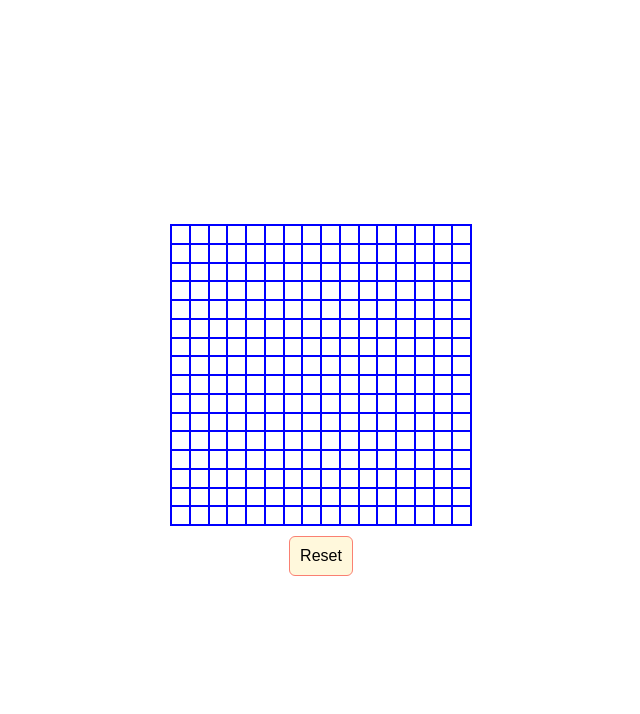
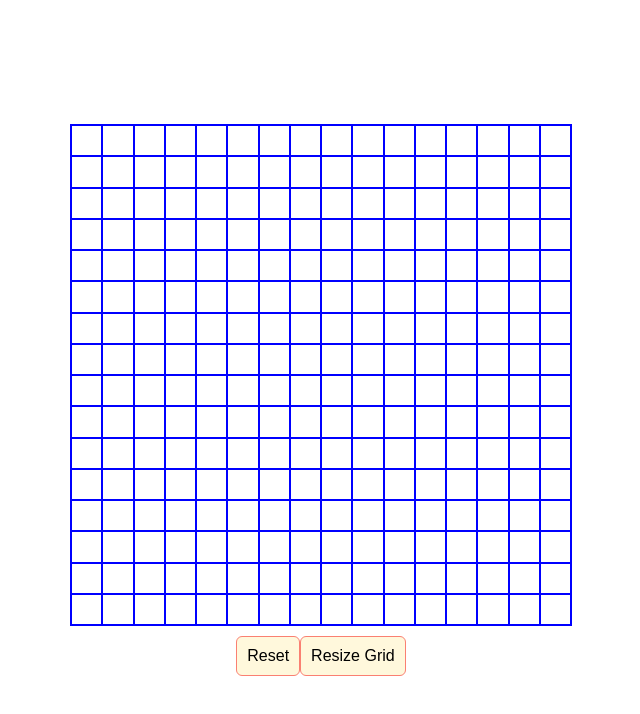
Before and after one commit to ytrms/odin-etch-a-sketch, a plain HTML site: page index.html in a window 1280 px wide. Shown: the whole page, without its empty margins (319-959 px from the left). Drawn offline with Linux system fonts and the light colour scheme.

Commit message:
add ability for user to resize grid

```diff
--- a/script.js
+++ b/script.js
@@ -1,10 +1,17 @@
 //@ts-check
-let numberOfCellsPerSide = 16;
+let initialSideLength = 16;
 const container = document.getElementsByClassName('container')[0];
 const body = document.querySelector('body');
 
+/**
+ * @param {number} sideLength
+ */
+function createGrid(sideLength) {
+  // delete existing grid
+  container.innerHTML = "";
+
   // create rows
-for (let i = 0; i < numberOfCellsPerSide; i++) {
+  for (let i = 0; i < sideLength; i++) {
     const row = document.createElement('div');
     row.classList.add('row');
     container.appendChild(row);
@@ -13,14 +20,13 @@ for (let i = 0; i < numberOfCellsPerSide; i++) {
   // in each row, create cells
   let rows = document.getElementsByClassName('row');
 
-for (let i = 0; i < numberOfCellsPerSide; i++) {
-  for (let n = 0; n < numberOfCellsPerSide; n++) {
+  for (let i = 0; i < sideLength; i++) {
+    for (let n = 0; n < sideLength; n++) {
       const cell = document.createElement('div');
       cell.classList.add('cell');
       rows[i].appendChild(cell);
     }
   }
-
   // change background color when mouseover
   const cells = document.getElementsByClassName('cell');
   for (let i = 0; i < cells.length; i++) {
@@ -28,22 +34,39 @@ for (let i = 0; i < cells.length; i++) {
       e.target['classList'].add('hovered');
     });
   }
+}
+
+createGrid(initialSideLength);
 
 // add button to reset
 const buttonRow = document.createElement('div');
 buttonRow.classList.add('buttonRow');
+body.appendChild(buttonRow);
 
 const resetButton = document.createElement('button');
 resetButton.classList.add('reset');
 resetButton.textContent = "Reset";
 buttonRow.appendChild(resetButton);
 
-body.appendChild(buttonRow);
+const resizeButton = document.createElement('button');
+resizeButton.classList.add('resize');
+resizeButton.textContent = "Resize Grid";
+buttonRow.appendChild(resizeButton);
 
 // add functionality to reset button
 resetButton.addEventListener('click', () => {
+  const cells = document.getElementsByClassName('cell');
   for (let i = 0; i < cells.length; i++) {
     const cell = cells[i];
     cell.classList.remove('hovered');
   }
 })
+
+resizeButton.addEventListener('click', () => {
+  const newSize = Number(window.prompt("New side size:"));
+  if (newSize > 100) {
+    console.log("too high");
+  } else {
+    createGrid(newSize);
+  }
+})
--- a/style.css
+++ b/style.css
@@ -19,8 +19,8 @@ body {
 }
 
 .container {
-  height: 300px;
-  width: 300px;
+  height: 500px;
+  width: 500px;
   display: flex;
   flex-direction: column;
   justify-content: stretch;
```
Lines whose indentation alone changed are shown as unchanged.
